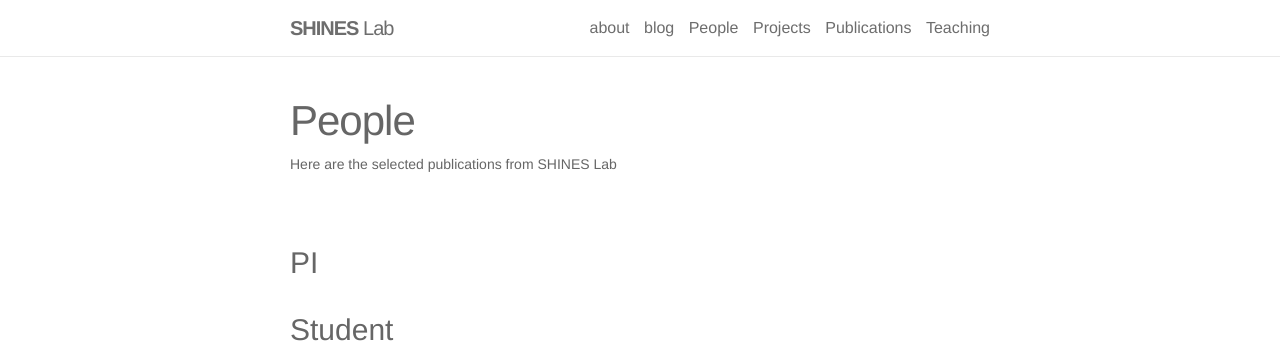
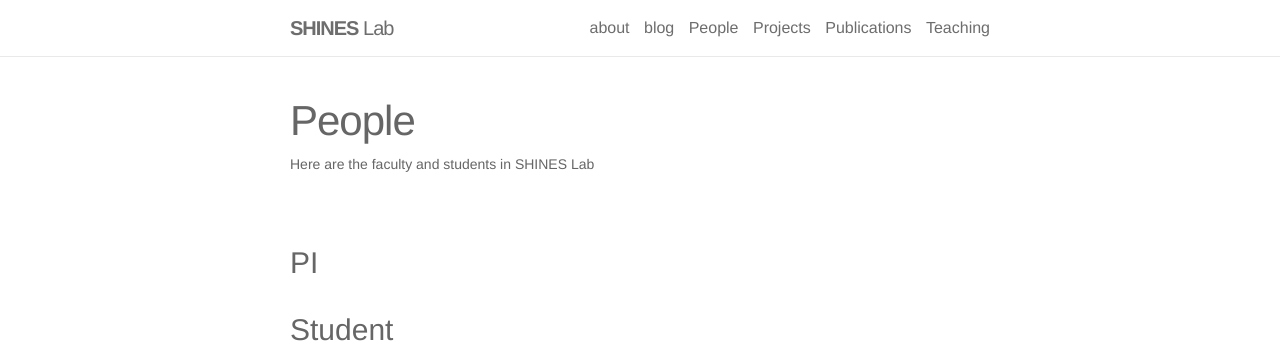
Before and after one commit to shines-lab/shines-lab.github.io, a Jekyll site: the page built from _pages/people.md, in a window 1280 px wide. Shown: the top 348 px of the page. Built offline with Jekyll 4.4.1, drawn with Linux system fonts in a browser that asks for light colours; nearby versions of some CDN libraries.

Commit message:
Update people.md

```diff
--- a/_pages/people.md
+++ b/_pages/people.md
@@ -2,7 +2,7 @@
 layout: page
 permalink: /people/
 title: People
-description: Here are the selected publications from SHINES Lab
+description: Here are the faculty and students in SHINES Lab
 ---
 
 ### PI
```
